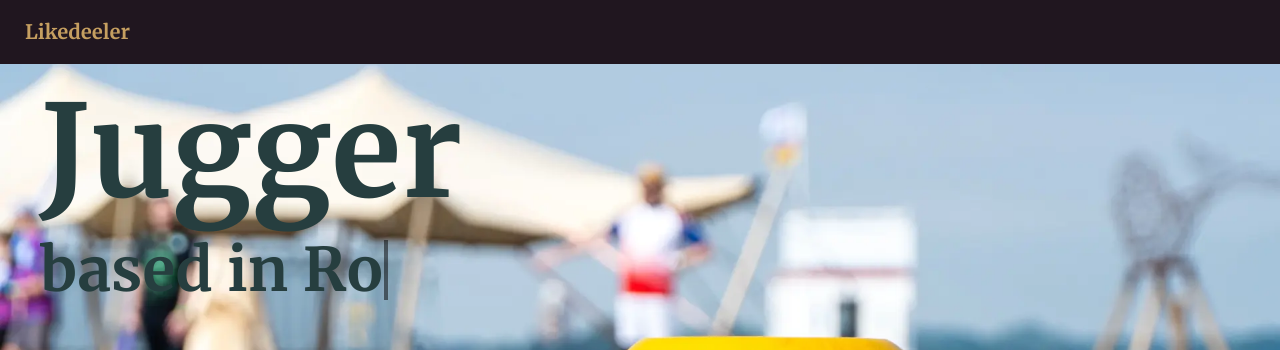
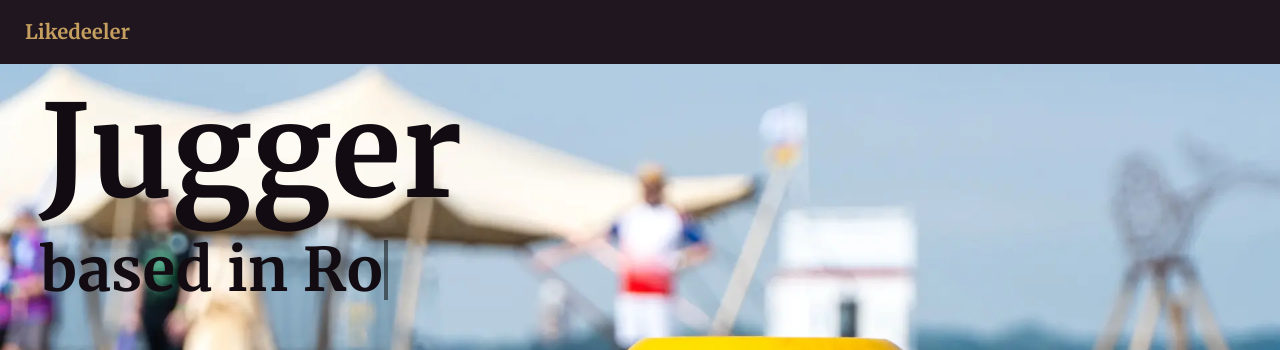
Before and after one commit to owl-inventions/likedeeler, a Vue app in the folder client/: page / in a window 1280 px wide. Shown: the top 350 px of the page. Built offline with nearby package versions, Linux system fonts and the light colour scheme; no server answers.

Commit message:
💄 (client): dark hero animation

```diff
--- a/client/src/views/HomeView.vue
+++ b/client/src/views/HomeView.vue
@@ -5,12 +5,10 @@ import CardAbout from '@/components/CardAbout.vue'
 import {
   getFaqItems,
   listAllRecentArticles,
-  listAllRecentArticlesSlugs
 } from '@/services/strapi.service'
 import CardNews from '@/components/CardNews.vue'
 import {
   type StrapiResponseFaq,
-  type ArticleAsSlugRef,
   type ArticleAsIdRef
 } from '@/types/strapi.types'
 
@@ -106,7 +104,7 @@ export default defineComponent({
         alt="Hero Background"
         class="absolute inset-0 w-full h-full object-cover z-0"
       />
-      <div class="absolute text-left top-0 left-10 z-10 text-secondary">
+      <div class="absolute text-left top-0 left-10 z-10 text-neutral">
         <h1 class="text-6xl lg:text-9xl font-bold text-paragraph mt-6">Jugger</h1>
         <h1 class="text-4xl lg:text-6xl font-bold text-paragraph mt-6">
           {{ text }}<span class="cursor">I</span>
```
